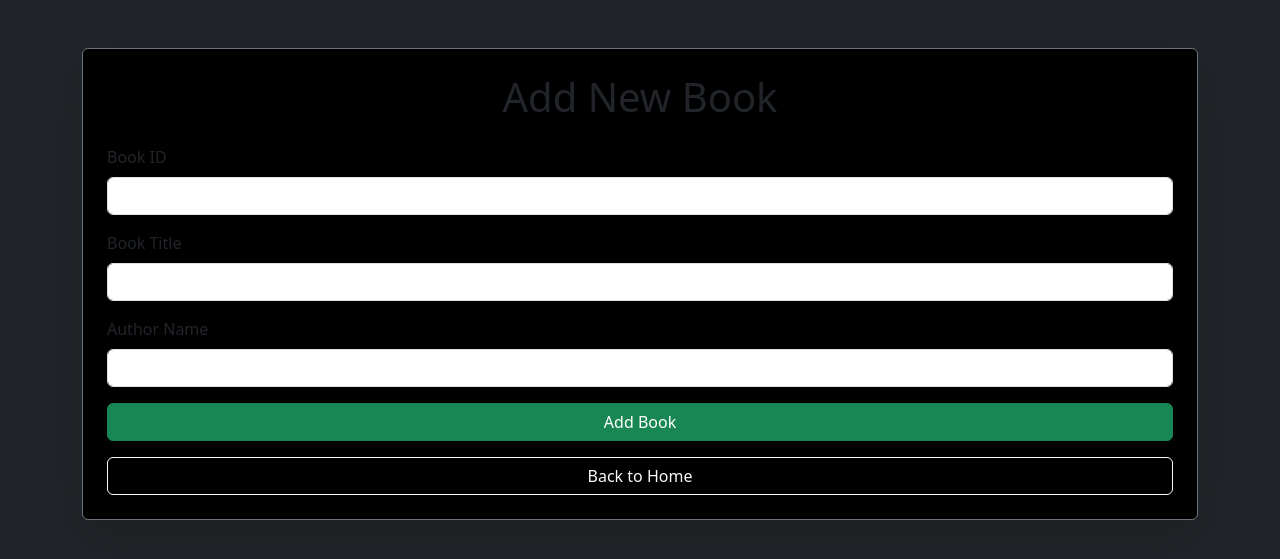
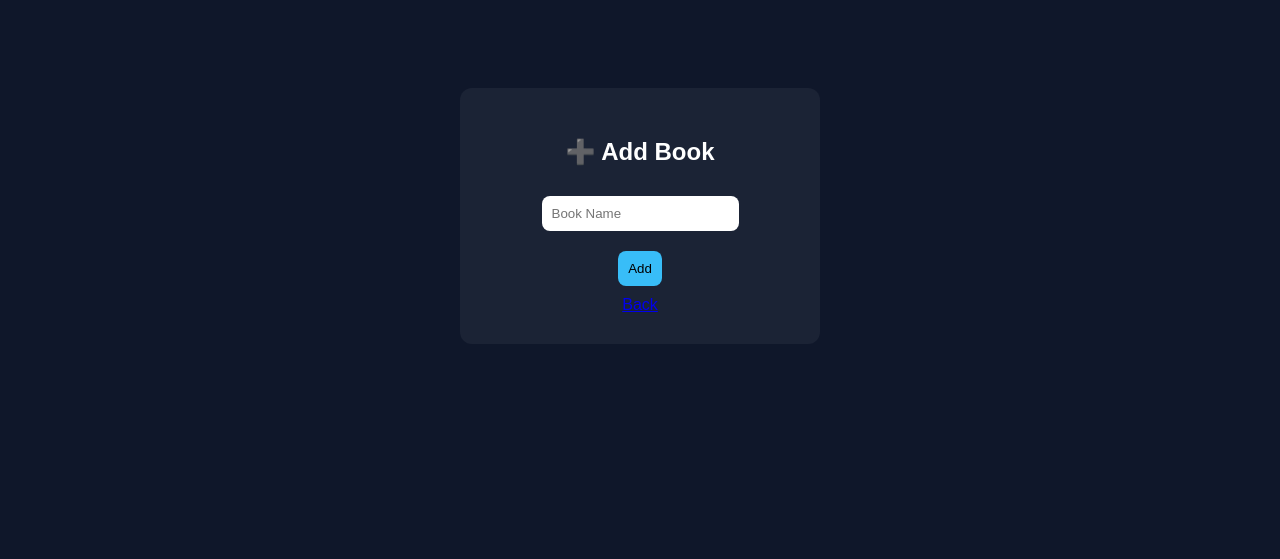
Before and after one commit to lakshya17-K/Library-Managment-, a Flask app: page /add in a window 1280 px wide. Shown: the top 559 px of the page. Run offline with Flask 3, Linux system fonts and the light colour scheme.

Commit message:
Refactor add_book.html for simplified layout

```diff
--- a/templates/add_book.html
+++ b/templates/add_book.html
@@ -1,103 +1,51 @@
 <!DOCTYPE html>
-<html lang="en">
-
+<html>
 <head>
-
-    <meta charset="UTF-8">
-
-    <meta name="viewport"
-          content="width=device-width, initial-scale=1.0">
-
     <title>Add Book</title>
 
-    <link href="https://cdn.jsdelivr.net/npm/bootstrap@5.3.3/dist/css/bootstrap.min.css"
-          rel="stylesheet">
+    <style>
+        body {
+            font-family: Arial;
+            background: #0f172a;
+            color: white;
+            text-align: center;
+            padding-top: 80px;
+        }
 
-    <link href="https://unpkg.com/aos@2.3.4/dist/aos.css"
-          rel="stylesheet">
+        .box {
+            background: rgba(255,255,255,0.05);
+            padding: 30px;
+            width: 300px;
+            margin: auto;
+            border-radius: 12px;
+        }
 
+        input, button {
+            padding: 10px;
+            margin: 10px;
+            border-radius: 8px;
+            border: none;
+        }
+
+        button {
+            background: #38bdf8;
+            cursor: pointer;
+        }
+    </style>
 </head>
 
-<body class="bg-dark text-light">
+<body>
 
-    <div class="container mt-5">
+<div class="box">
+    <h2>➕ Add Book</h2>
 
-        <div class="card bg-black border-secondary shadow-lg p-4"
-             data-aos="zoom-in">
+    <form action="/add_book" method="POST">
+        <input name="title" placeholder="Book Name" required><br>
+        <button type="submit">Add</button>
+    </form>
 
-            <h1 class="mb-4 text-center">
-                Add New Book
-            </h1>
-
-            <form method="POST">
-
-                <div class="mb-3">
-
-                    <label class="form-label">
-                        Book ID
-                    </label>
-
-                    <input type="number"
-                           name="id"
-                           class="form-control"
-                           required>
-
-                </div>
-
-                <div class="mb-3">
-
-                    <label class="form-label">
-                        Book Title
-                    </label>
-
-                    <input type="text"
-                           name="title"
-                           class="form-control"
-                           required>
-
-                </div>
-
-                <div class="mb-3">
-
-                    <label class="form-label">
-                        Author Name
-                    </label>
-
-                    <input type="text"
-                           name="author"
-                           class="form-control"
-                           required>
-
-                </div>
-
-                <button type="submit"
-                        class="btn btn-success w-100">
-
-                    Add Book
-
-                </button>
-
-            </form>
-
-            <a href="/"
-               class="btn btn-outline-light mt-3">
-
-                Back to Home
-
-            </a>
-
-        </div>
-
-    </div>
-
-    <script src="https://unpkg.com/aos@2.3.4/dist/aos.js"></script>
-
-    <script>
-        AOS.init({
-            duration: 1000,
-            once: true
-        });
-    </script>
+    <a href="/">Back</a>
+</div>
 
 </body>
 </html>
```
